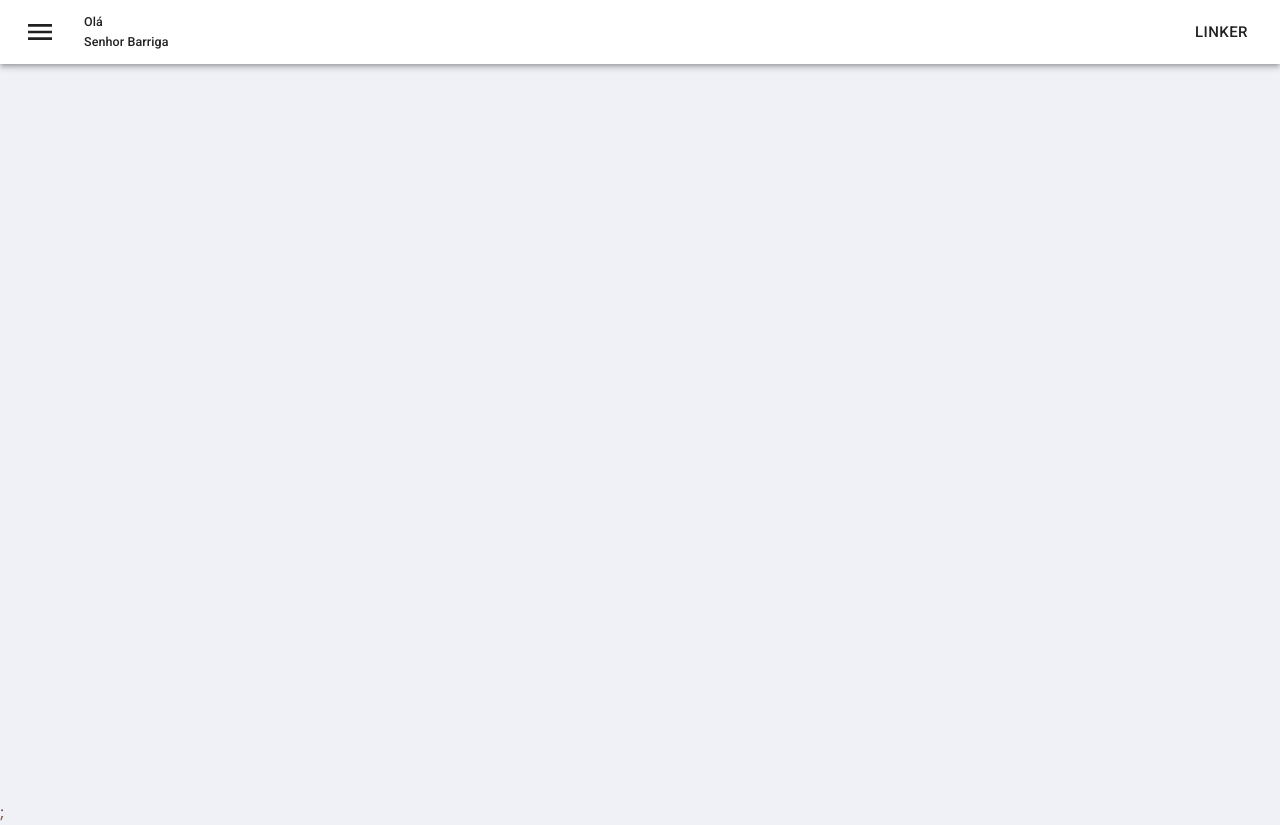
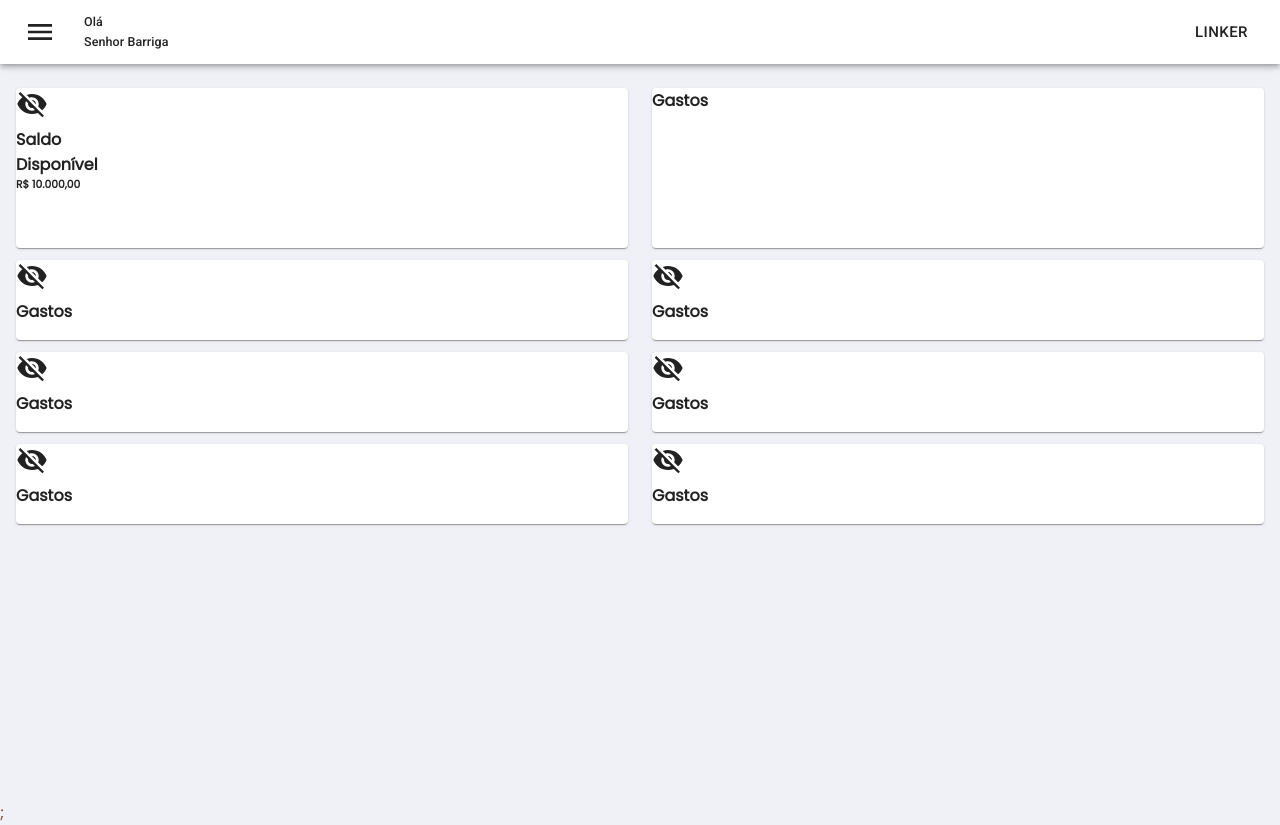
Before and after one commit to LucasCaputo/web-so-estrela-cara, a React (Create React App) app: page /dashboards in a window 1280 px wide. Built offline with nearby package versions, Linux system fonts and the light colour scheme.

Commit message:
feat: adicionar layout da home

```diff
--- a/src/pages/Dashboards/index.tsx
+++ b/src/pages/Dashboards/index.tsx
@@ -1,13 +1,84 @@
 import React from "react";
+
 import LinkerPageHeader from "../../components/LinkerPageHeader";
+import Card from "@material-ui/core/Card";
+import CardContent from "@material-ui/core/CardContent";
+import VisibilityOffIcon from "@material-ui/icons/VisibilityOff";
+import Paper from "@material-ui/core/Paper";
+import Grid from "@material-ui/core/Grid";
 
 import "./styles.css";
 
 function Dashboards() {
   return (
     <div id="Dashboards">
-      <div className="dashboards-content">
-        <LinkerPageHeader name="Senhor Barriga" to="/home"></LinkerPageHeader>
+      <LinkerPageHeader name="Senhor Barriga" to="/home"></LinkerPageHeader>
+
+      <div className="dashboards-container">
+        <Grid container spacing={3}>
+          <Grid item xs={6}>
+            <Paper className="primary-cards">
+              <VisibilityOffIcon></VisibilityOffIcon>
+              <h4>
+                Saldo <br />
+                Disponível
+              </h4>
+              <h6>
+                <span>R$</span> 10.000,00
+              </h6>
+            </Paper>
+          </Grid>
+          <Grid item xs={6}>
+            <Paper className="primary-cards">
+              <h4>Gastos</h4>
+            </Paper>
+          </Grid>
+        </Grid>
+
+        <Grid container spacing={3}>
+          <Grid item xs={6}>
+            <Paper className="secondary-cards">
+              <VisibilityOffIcon></VisibilityOffIcon>
+              <h4>Gastos</h4>
+            </Paper>
+          </Grid>
+          <Grid item xs={6}>
+            <Paper className="secondary-cards">
+              <VisibilityOffIcon></VisibilityOffIcon>
+              <h4>Gastos</h4>
+            </Paper>
+          </Grid>
+        </Grid>
+
+        <Grid container spacing={3}>
+          <Grid item xs={6}>
+            <Paper className="secondary-cards">
+              <VisibilityOffIcon></VisibilityOffIcon>
+              <h4>Gastos</h4>
+            </Paper>
+          </Grid>
+          <Grid item xs={6}>
+            <Paper className="secondary-cards">
+              <VisibilityOffIcon></VisibilityOffIcon>
+              <h4>Gastos</h4>
+            </Paper>
+          </Grid>
+        </Grid>
+
+        <Grid container spacing={3}>
+          <Grid item xs={6}>
+            <Paper className="secondary-cards">
+              <VisibilityOffIcon></VisibilityOffIcon>
+              <h4>Gastos</h4>
+            </Paper>
+          </Grid>
+          <Grid item xs={6}>
+            <Paper className="secondary-cards">
+              <VisibilityOffIcon></VisibilityOffIcon>
+              <h4>Gastos</h4>
+            </Paper>
+          </Grid>
+        </Grid>
       </div>
     </div>
   );
--- a/src/pages/Dashboards/styles.css
+++ b/src/pages/Dashboards/styles.css
@@ -3,5 +3,14 @@
   height: 100vh;
 }
 
-@media (min-width: 1100px) {
+#Dashboards .dashboards-container {
+  margin: 2.4rem 1.6rem;
 }
+
+#Dashboards .primary-cards {
+  height: 16rem;
+}
+
+#Dashboards .secondary-cards {
+  height: 8rem;
+}
```
